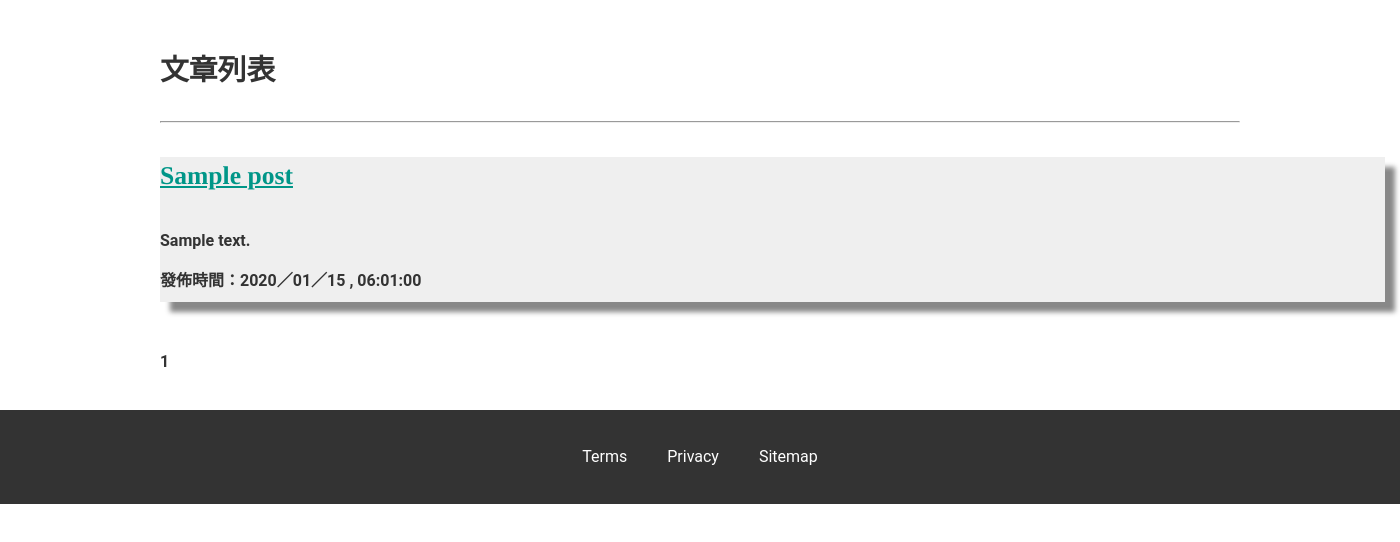
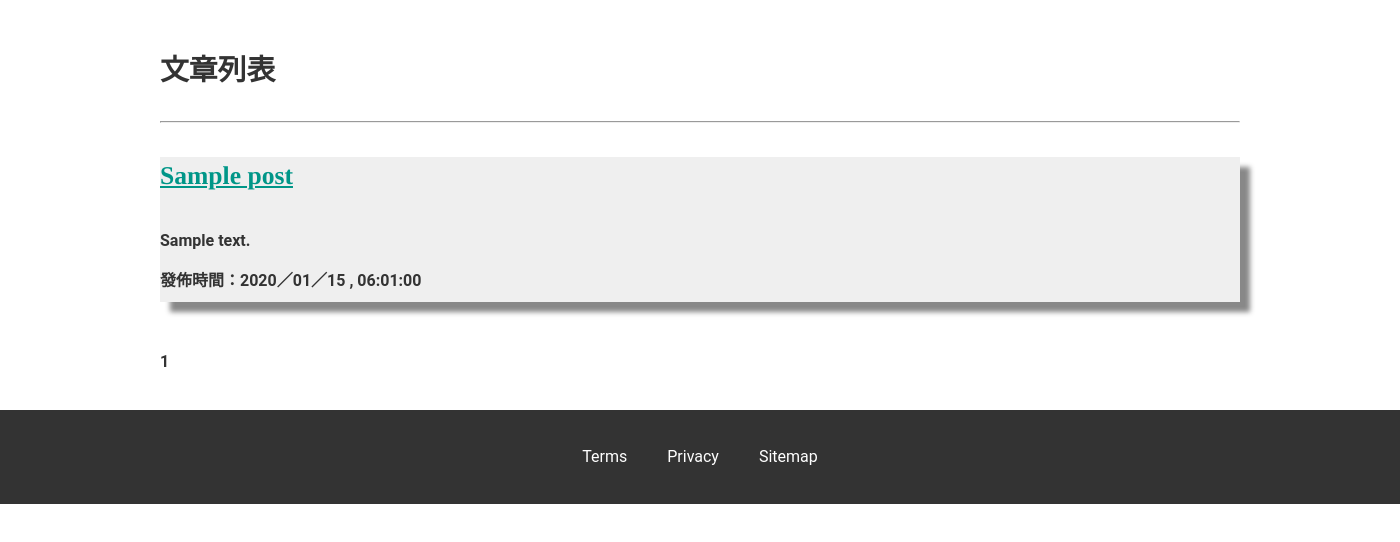
Before and after one commit to AijuiL/pblog, a Django app: page / in a window 1400 px wide. Shown: the part 159-701 px from the top of the page. Run offline with Django 3.2, Linux system fonts and the light colour scheme; tables that the repository leaves empty hold one stand-in row (values such as "Sample post"); some libraries are stand-ins or nearby versions.

Commit message:
fix shadow

```diff
--- a/static/css/header_logo.css
+++ b/static/css/header_logo.css
@@ -233,7 +233,7 @@ a:active {
 }
 
 .body-content {
-    width: 1225px;
+    width: 100%;
     height: 145px;
     background-color: #efefef;
     box-shadow: 10px 10px 5px #888888;
```
